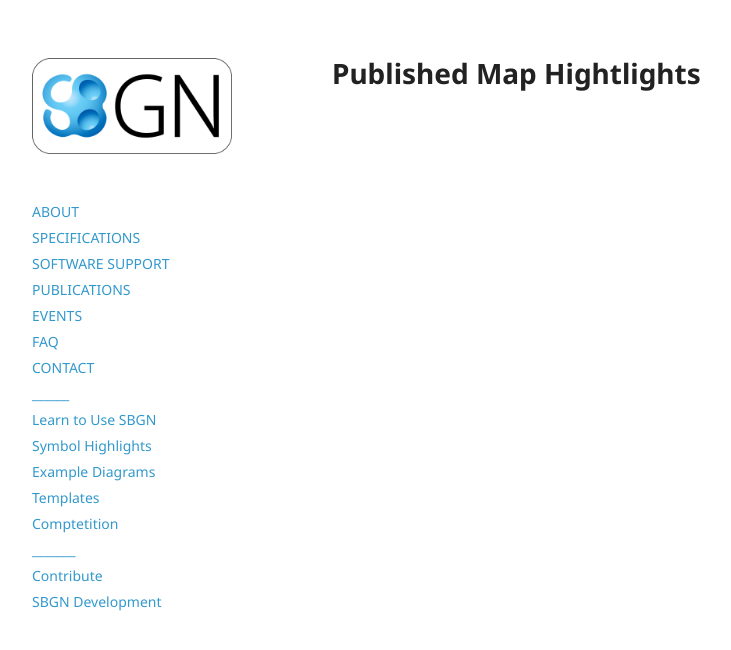
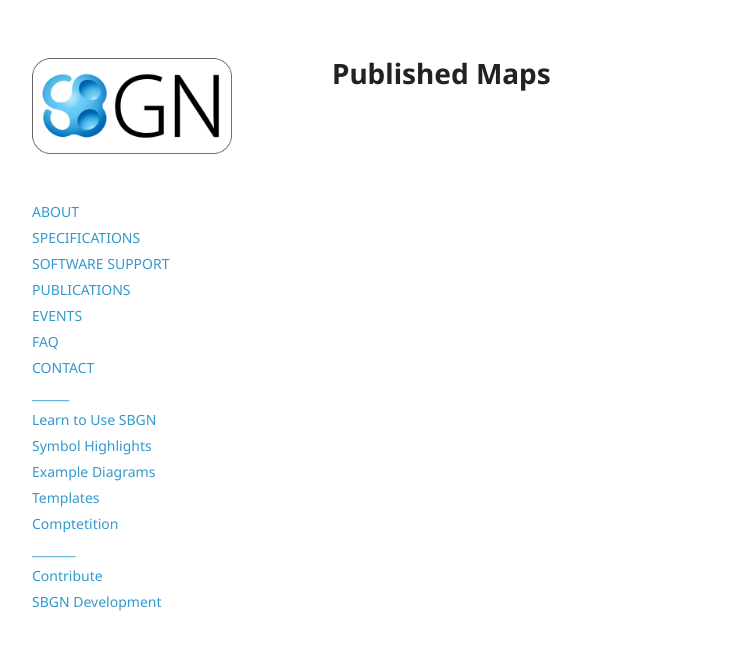
Before and after one commit to sbgn/sbgn, a Jekyll site: the page built from docs/nicemaps.md, in a window 1280 px wide. Shown: the top 650 px of the page, without its empty margins (128-859 px from the left). Built offline with Jekyll 4.4.1, drawn with Linux system fonts in a browser that asks for light colours; nearby versions of some CDN libraries.

Commit message:
Update nicemaps.md

```diff
--- a/docs/nicemaps.md
+++ b/docs/nicemaps.md
@@ -4,4 +4,4 @@ layout: default
 permalink: /nicemaps
 ---
 
-# Published Map Hightlights
+# Published Maps
```
